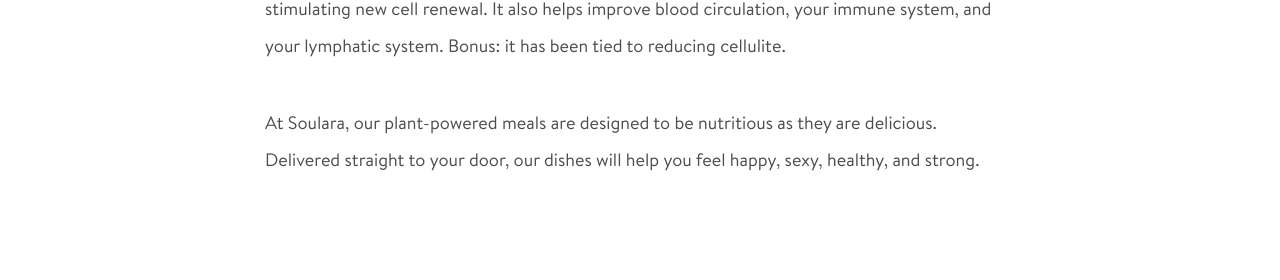
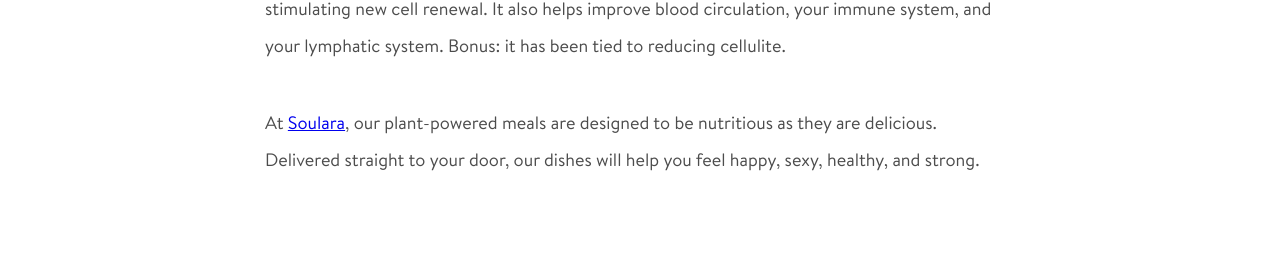
Before and after one commit to mattvernon/soulara-blog, a Jekyll site: the page built from _posts/2018-02-06-morning-hacks-inspiring-women-edition.markdown, in a window 1280 px wide and 900 px high, scrolled down 2586 px. Shown: the part 144-424 px from the top of the window. Built offline with Jekyll 4.4.1, drawn with Linux system fonts in a browser that asks for light colours; some web fonts are replaced; comment, search, counter and statistics services are not loaded; some of the changed lines change nothing that is shown.

Commit message:
Updated Veg and 1 other file

```diff
--- a/_posts/2018-02-06-morning-hacks-inspiring-women-edition.markdown
+++ b/_posts/2018-02-06-morning-hacks-inspiring-women-edition.markdown
@@ -30,4 +30,4 @@ Like most morning people, L.C. is all about setting your alarm to have plenty of
 **Miranda Kerr**
 The supermodel gets her glow from doing one simple thing every day: a morning begun with dry brushing. Dry brushing is a powerful exfoliator, removing dead skin cells while stimulating new cell renewal. It also helps improve blood circulation, your immune system, and your lymphatic system. Bonus: it has been tied to reducing cellulite.
 
-At Soulara, our plant-powered meals are designed to be nutritious as they are delicious. Delivered straight to your door, our dishes will help you feel happy, sexy, healthy, and strong.
+At [Soulara](https://www.soulara.com.au/), our plant-powered meals are designed to be nutritious as they are delicious. Delivered straight to your door, our dishes will help you feel happy, sexy, healthy, and strong.
```
Also changed, not shown: _uploads/veg.jpeg (added).
